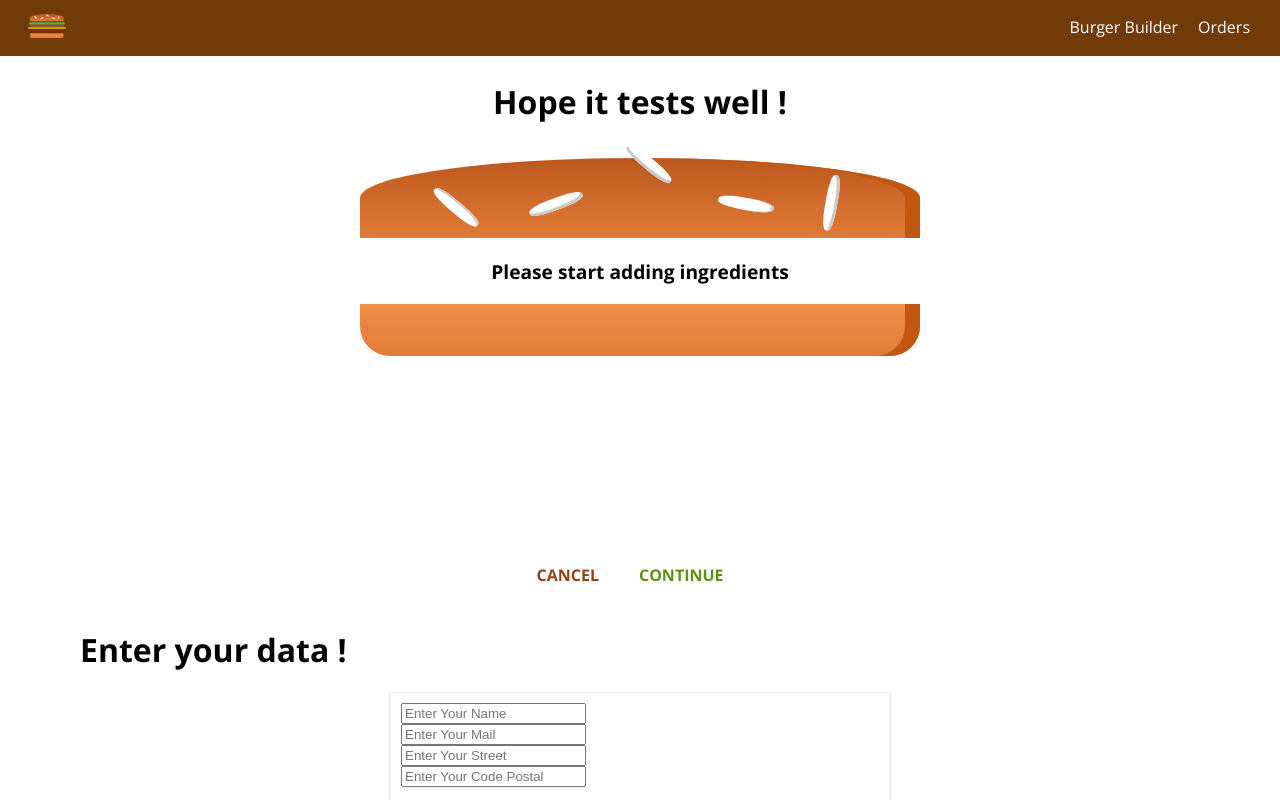
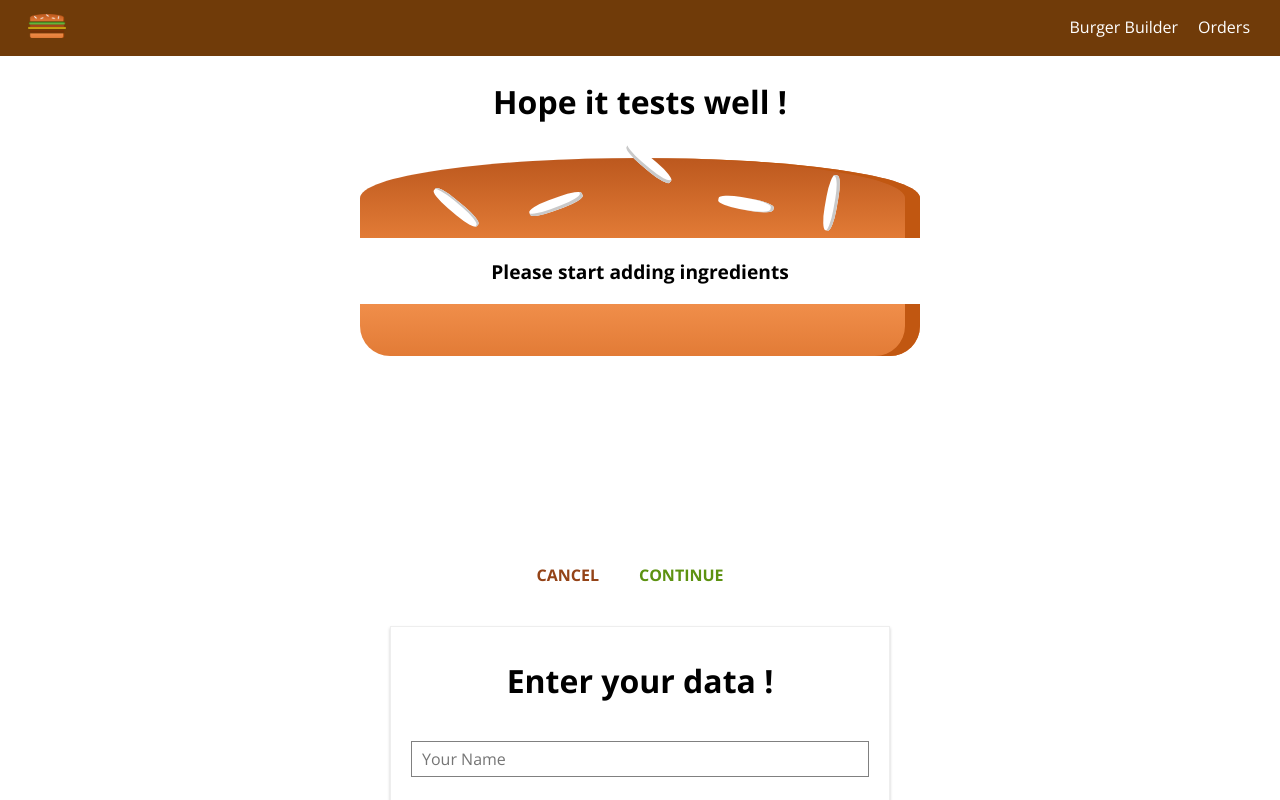
Before and after one commit to yousefalsatouf/burger-app-react, a React app: page /checkout in a window 1280 px wide. Both pictures are taken after a click on the button "CONTINUE". Shown: the top 800 px of the page. Built offline with nearby package versions, Linux system fonts and the light colour scheme.

Commit message:
creating form using js

```diff
--- /dev/null
+++ b/src/components/UI/Input/Input.css
@@ -0,0 +1,28 @@
+.Input
+{
+    width: 100%;
+    padding: 10px;
+    box-sizing: border-box;
+}
+.Label
+{
+    font-weight: bold;
+    display: block;
+    margin-bottom: 8px;
+}
+.InputElement
+{
+    outline: none;
+    border: 1px solid gray;
+    background-color: white;
+    font: inherit;
+    padding: 6px 10px;
+    display: block;
+    width: 100%;
+    box-sizing: border-box;
+}
+.InputElement:focus
+{
+    outline: none;
+    background-color: gray;
+}
--- /dev/null
+++ b/src/components/UI/Input/Input.js
@@ -0,0 +1,44 @@
+import React from 'react';
+import classes from './Input.css';
+
+const Input = (props) => {
+    let inputElement = null;
+    switch (props.elementType)
+    {
+        case ('input'):
+            inputElement = <input
+                className={classes.InputElement}
+                {...props.elementConfig}
+                value={props.value} />;
+            break;
+        case ('textarea'):
+            inputElement = <textarea
+                className={classes.InputElement}
+                {...props.elementConfig}
+                value={props.value} />;
+            break;
+        case ('select'):
+            inputElement = (<select
+                className={classes.InputElement}
+                {...props.elementConfig}
+                value={props.value} >
+                {props.elementConfig.options.map(option => (
+                    <option value={option.value} key={option.value}>{option.displayValue}</option>
+                ))}
+            </select>);
+            break;
+        default:
+            inputElement = <input
+                className={classes.InputElement}
+                {...props.elementConfig}
+                value={props.value} />;
+    }
+    return(
+        <div className={classes.Input}>
+            <label className={classes.Label}>{props.label}</label>
+            {inputElement}
+        </div>
+    );
+};
+
+export default Input;
--- a/src/containers/Checkout/ContactData/ContactData.js
+++ b/src/containers/Checkout/ContactData/ContactData.js
@@ -3,15 +3,62 @@
 import axios from '../../../axios';
 import Spinner from "../../../components/UI/Spinner/Spinner";
 import classes from "./ContactData.css";
+import Input from "../../../components/UI/Input/Input";
 
 class ContactData extends Component
 {
     state = {
-        name: '',
-        email: '',
-        address: {
-            street: '',
-            postalCode: '',
+        orderForm: {
+            name: {
+                elementType: 'input',
+                elementConfig: {
+                    type: 'text',
+                    placeholder: 'Your Name'
+                },
+                value: ''
+            },
+            street: {
+                elementType: 'input',
+                elementConfig: {
+                    type: 'text',
+                    placeholder: 'Your Street'
+                },
+                value: ''
+            },
+            zipCode: {
+                elementType: 'input',
+                elementConfig: {
+                    type: 'text',
+                    placeholder: 'Your code postal'
+                },
+                value: ''
+            },
+            country: {
+                elementType: 'input',
+                elementConfig: {
+                    type: 'text',
+                    placeholder: 'Your Country'
+                },
+                value: ''
+            },
+            email: {
+                elementType: 'input',
+                elementConfig: {
+                    type: 'email',
+                    placeholder: 'Your Mail'
+                },
+                value: ''
+            },
+            deliveryMethod: {
+                elementType: 'select',
+                elementConfig: {
+                    options: [
+                        {value: 'fastest', displayValue: 'Fastest'},
+                        {value: 'cheapest', displayValue: 'Cheapest'}
+                    ]
+                },
+                value: ''
+            },
         },
         loading: false,
     };
@@ -21,17 +68,6 @@
         const order = {
             ingredients: this.props.ingredients,
             price: this.props.price,
-            customer: {
-                name: 'yosuef alsatouf',
-                address: {
-                    street: 'somestreetinsomswhere',
-                    zipCode: '12345',
-                    country: "belgium"
-                },
-                email: 'test@test.com',
-                deliveryMethod: 'fastest'
-            },
-            deliveryMethod: 'fastest'
         };
 
         axios.post( '/orders.json', order )
@@ -47,12 +83,25 @@
 
     render()
     {
+        const formElementsArr = [];
+        for (let key in this.state.orderForm)
+        {
+            formElementsArr.push({
+                id: key,
+                config: this.state.orderForm[key],
+            });
+        }
         let form = (
             <form className={classes.ContactData}>
-                <input className={classes.Input} type="text" name="name" placeholder="Enter Your Name"/>
-                <input className={classes.Input} type="email" name="email" placeholder="Enter Your Mail"/>
-                <input className={classes.Input} type="text" name="street" placeholder="Enter Your Street"/>
-                <input className={classes.Input} type="text" name="cp" placeholder="Enter Your Code Postal"/>
+                <h1>Enter your data !</h1>
+                {formElementsArr.map(formElement => (
+                    <Input
+                        key={formElement.id}
+                        elementType={formElement.config.elementType}
+                        elementConfig={formElement.config.elementConfig}
+                        value={formElement.config.value}
+                    />
+                ))}
                 <Button btnType="Success" clicked={this.orderHandler}>Order</Button>
             </form>
         );
@@ -62,7 +111,7 @@
         }
         return(
             <div>
-                <h1>Enter your data !</h1>
+
                 {form}
             </div>
         );
```
